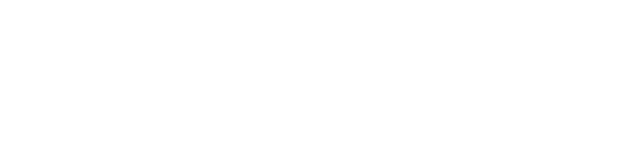
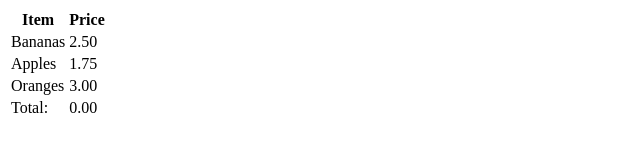
Before and after one commit to acciojob/grofers-checkout-2-surajyadav471, a website: page main.html in a window 1280 px wide. Shown: the whole page, without its empty margins (0-640 px from the left). Drawn offline with Linux system fonts and the light colour scheme.

Commit message:
created a submission

```diff
--- a/main.html
+++ b/main.html
@@ -8,6 +8,34 @@
 
 <body>
 	<!-- the entire body must be written by student -->
+	<table>
+    <thead>
+      <tr>
+        <th>Item</th>
+        <th>Price</th>
+      </tr>
+    </thead>
+    <tbody>
+      <tr>
+        <td>Bananas</td>
+        <td data-ns-test="prices">2.50</td>
+      </tr>
+      <tr>
+        <td>Apples</td>
+        <td data-ns-test="prices">1.75</td>
+      </tr>
+      <tr>
+        <td>Oranges</td>
+        <td data-ns-test="prices">3.00</td>
+      </tr>
+    </tbody>
+    <tfoot>
+      <tr>
+        <td>Total:</td>
+        <td data-ns-test="grandTotal"></td>
+      </tr>
+    </tfoot>
+  </table>
     <script type="text/javascript" src="./script.js">
 </script>
 
--- a/script.js
+++ b/script.js
@@ -1 +1,11 @@
 //your code here
+const prices = document.querySelectorAll('[data-ns-test=price]');
+let totalPrice = 0;
+
+prices.forEach((price) => {
+
+  totalPrice += parseFloat(price.innerText);
+});
+
+const grandTotalCell = document.querySelector('[data-ns-test="grandTotal"]');
+grandTotalCell.innerText = totalPrice.toFixed(2);
```
